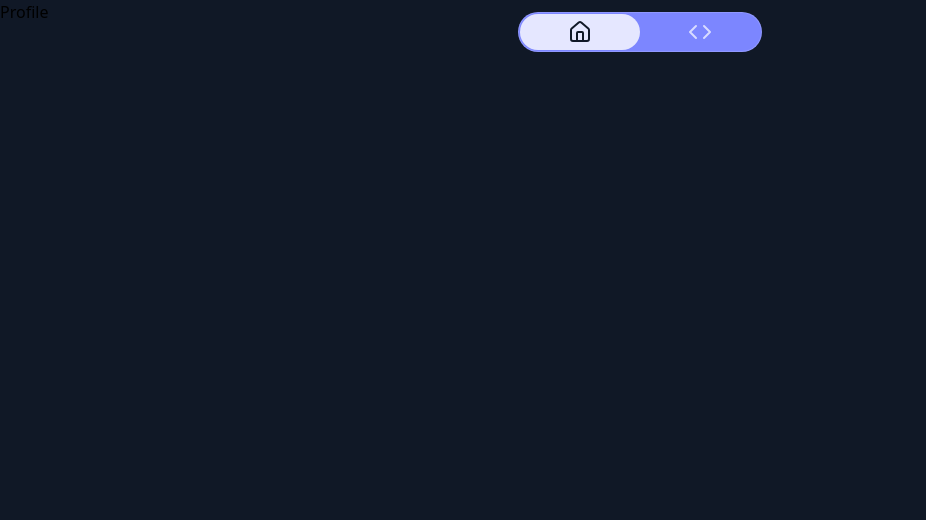
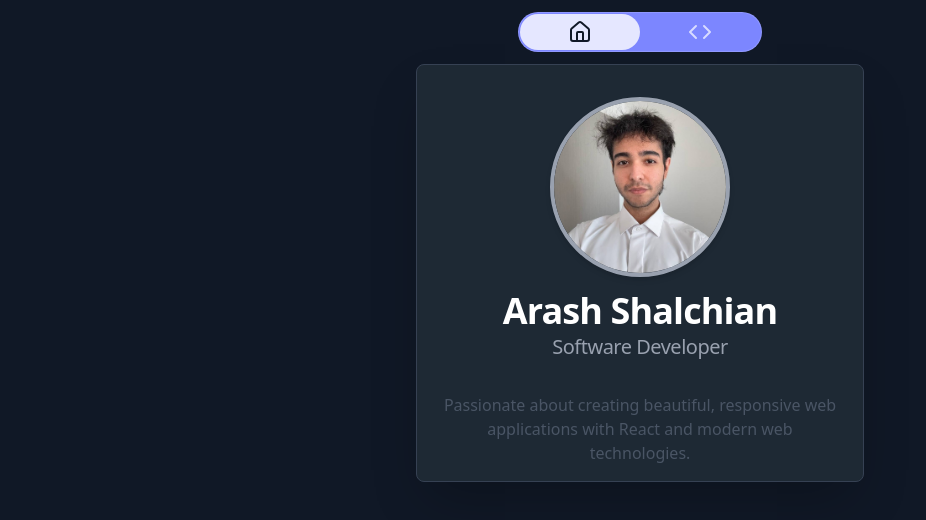
Before and after one commit to A-Shalchian/portfolio-new, a React (Vite) app: page / in a window 1280 px wide. Shown: the top 520 px of the page, without its empty margins (0-926 px from the left). Built offline with nearby package versions, Linux system fonts and the light colour scheme.

Commit message:
Enhance Profile component with layout, profile picture, and description

```diff
--- a/src/homeSections/Profile.tsx
+++ b/src/homeSections/Profile.tsx
@@ -1,7 +1,34 @@
+import pfpic from "../assets/images/pfpic.jpg";
+
 export const Profile = () => {
   return (
-    <div>
-      <h1>Profile</h1>
-    </div>
+    <section className="w-full py-12 px-4 flex justify-center items-center mt-4">
+      <div className="bg-[#1E2934] rounded-lg shadow-2xl max-w-md w-full overflow-hidden border border-gray-700 relative">
+        {/* Profile Header with Image */}
+        <div className="flex flex-col items-center pt-8 pb-4">
+          <div className="relative w-[150px] h-[150px] md:w-[180px] md:h-[180px] rounded-full overflow-hidden shadow-md border-4 border-gray-400 mb-4">
+            <img
+              src={pfpic}
+              alt="Profile headshot"
+              className="w-full h-full object-cover"
+            />
+          </div>
+          <h1 className="text-3xl md:text-4xl font-bold text-white mb-1 leading-none tracking-tight">
+            Arash Shalchian
+          </h1>
+          <h2 className="text-lg md:text-xl text-gray-400 font-medium tracking-tight">
+            Software Developer
+          </h2>
+        </div>
+
+        {/* Description */}
+        <div className="px-6 py-4 ">
+          <p className="text-gray-600 text-center">
+            Passionate about creating beautiful, responsive web applications
+            with React and modern web technologies.
+          </p>
+        </div>
+      </div>
+    </section>
   );
 };
```
